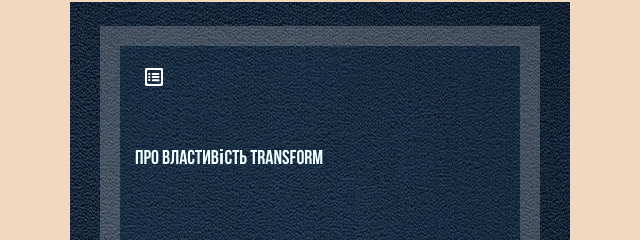
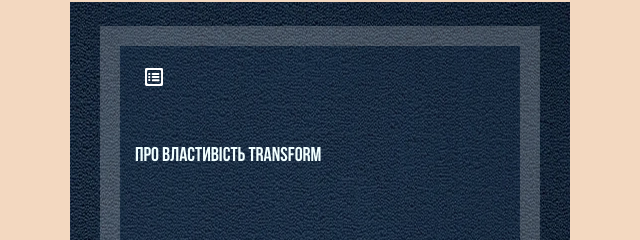
Before and after one commit to GKonstantinVUA/lessons, a plain HTML site: page lesson_12/index.html in a window 1280 px wide. Shown: the part 3470-3710 px from the top of the page, 445-1085 px from the left. Drawn offline with Linux system fonts and the light colour scheme; files whose address does not match are found by name.

Commit message:
Add files via upload

```diff
--- a/lesson_12/index.html
+++ b/lesson_12/index.html
@@ -198,14 +198,14 @@
 							<div class="home home_section">
 								<a href="#target" class="link-action link-action_front"><img src="img/list.svg" alt="home" class="img-action img-action_front"></a>
 								<div class="block-text block-text_front">
-									<h2 class="title-main title-main_front">Про властивість Transform</h2>
+									<h2 class="title-main title-main_front">Про властивiсть Transform</h2>
 								</div>
 							</div>
 
 							<div class="about about_section">
 								<a href="#link-action_back" class="link-action link-action_back"><img src="img/home.svg" alt="home" class="img-action img-action_back"></a>
 								<div class="block-text block-text_back">
-									<h2 class="title-main title-main_back">Властивість Transform</h2>
+									<h2 class="title-main title-main_back">Властивiсть Transform</h2>
 									<p class="text-block text-block_back">
 										Властивість Transform дозволяє застосовувати 2D або 3D трансформації до елементів. Ця властивість дозволяє обертати, масштабувати, повертати, переміщувати, нахиляти елементи та робити багато іншого!
 									</p>
```
